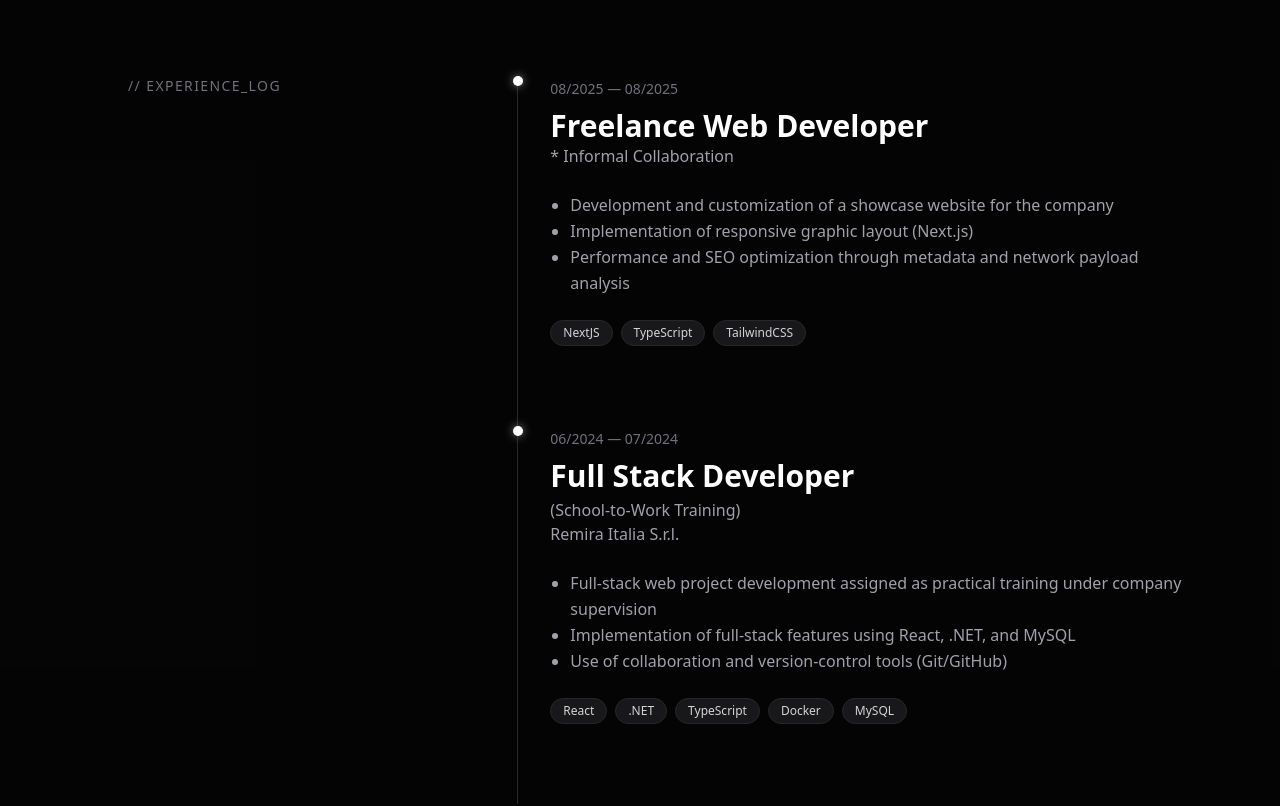
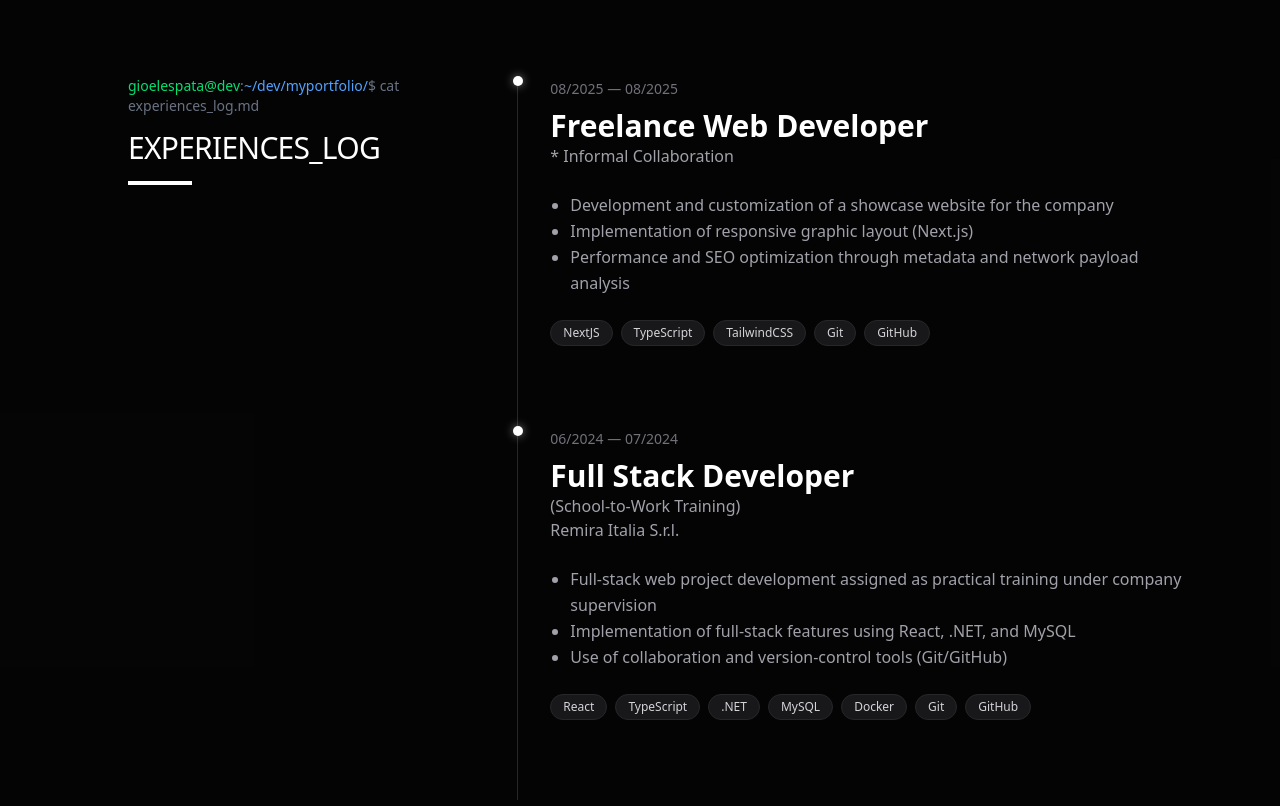
Before and after one commit to zoryon/myportfolio, a Next.js app: page / in a window 1280 px wide. Shown: the part 1620-2426 px from the top of the page. Built offline with nearby package versions, Linux system fonts and the light colour scheme.

Commit message:
Improved experience list

```diff
--- a/app/components/ExperienceList.tsx
+++ b/app/components/ExperienceList.tsx
@@ -2,64 +2,57 @@
 
 import Link from "next/link";
 
+import SectionTitle from "@/components/ui/SectionTitle";
+import { EXPERIENCES } from "@/constants/experience-constants";
+import { Experience } from "@/types/experience-types";
+import Date from "@/components/ui/Date";
+
 const ExperienceList = () => {
     return (
         <section className="py-24 px-6 md:px-20 bg-zinc-950/50">
-            <div className="ml-0 md:ml-12 flex flex-col md:flex-row gap-12">
-                <div className="md:w-1/3">
-                    <h2 className="text-sm font-mono text-muted tracking-widest">// EXPERIENCE_LOG</h2>
+            <div className="ml-0 md:ml-12 flex flex-col lg:flex-row gap-12">
+                <div className="lg:w-1/3">
+                    <SectionTitle title="EXPERIENCES_LOG" />
                 </div>
 
-                <div className="md:w-2/3">
-                    {/* Timeline Item 1 */}
+                <main className="lg:w-2/3">
+                    {EXPERIENCES.map((exp, i) => (
+                        <ExperienceComponent key={i} exp={exp} />
+                    ))}
+                </main>
+            </div>
+        </section>
+    );
+}
+
+const ExperienceComponent = ({ exp }: { exp: Experience }) => {
+    return (
         <div className="border-l border-border pl-8 relative pb-20">
+            {/* Timeline circle indicator */}
             <div className="absolute -left-[5px] top-0 w-2.5 h-2.5 bg-primary rounded-full shadow-[0_0_10px_rgba(255,255,255,0.5)]" />
 
-                        <span className="font-mono text-muted text-sm">08/2025 — 08/2025</span>
-                        <h3 className="text-3xl font-bold text-primary mt-2">Freelance Web Developer</h3>
-                        <Link href="https://www.remira.com/en/" className="text-secondary">* Informal Collaboration</Link>
+            <Date startDate={exp.startDate} endDate={exp.endDate} />
 
+            <h3 className="text-3xl font-bold text-primary mt-2">{exp.role}</h3>
+            <h2 className="text-secondary text-sm md:text-base">{exp.additionalInfo}</h2>
+            <Link href={exp.link || "#"} className="text-secondary text-sm md:text-base">{exp.company || ""}</Link>
+
+            {/* One List Item per object inside description (description is an array of Responsibilities and Tasks) */}
             <ul className="mt-6 text-secondary leading-relaxed">
-                            <li>Development and customization of a showcase website for the company</li>
-                            <li>Implementation of responsive graphic layout (Next.js)</li>
-                            <li>Performance and SEO optimization through metadata and network payload analysis</li>
+                {exp.description.map((item, i) => (
+                    <li key={i}>{item}</li>
+                ))}
             </ul>
 
-                        <div className="flex gap-2 mt-6">
-                            {['NextJS', 'TypeScript', 'TailwindCSS'].map(tag => (
+            {/* Tags representing skills or technologies used in the experience */}
+            <div className="flex gap-2 mt-6 flex-wrap">
+                {exp.tags.map(tag => (
                     <span key={tag} className="px-3 py-1 bg-surface border border-border rounded-full text-xs text-zinc-300 font-mono">
                         {tag}
                     </span>
                 ))}
             </div>
         </div>
-
-                    {/* Timeline Item 2 */}
-                    <div className="border-l border-border pl-8 relative pb-20">
-                        <div className="absolute -left-[5px] top-0 w-2.5 h-2.5 bg-primary rounded-full shadow-[0_0_10px_rgba(255,255,255,0.5)]" />
-
-                        <span className="font-mono text-muted text-sm">06/2024 — 07/2024</span>
-                        <h3 className="text-3xl font-bold text-primary mt-2">Full Stack Developer</h3>
-                        <h2 className="text-secondary mt-1">(School-to-Work Training)</h2>
-                        <Link href="https://www.remira.com/en/" className="text-secondary">Remira Italia S.r.l.</Link>
-
-                        <ul className="mt-6 text-secondary leading-relaxed">
-                            <li>Full-stack web project development assigned as practical training under company supervision</li>
-                            <li>Implementation of full-stack features using React, .NET, and MySQL</li>
-                            <li>Use of collaboration and version-control tools (Git/GitHub)</li>
-                        </ul>
-
-                        <div className="flex gap-2 mt-6">
-                            {['React', '.NET', 'TypeScript', 'Docker', 'MySQL'].map(tag => (
-                                <span key={tag} className="px-3 py-1 bg-surface border border-border rounded-full text-xs text-zinc-300 font-mono">
-                                    {tag}
-                                </span>
-                            ))}
-                        </div>
-                    </div>
-                </div>
-            </div>
-        </section>
     );
 }
 
--- /dev/null
+++ b/app/components/ui/Date.tsx
@@ -0,0 +1,13 @@
+import { CHARACTERS } from "@/constants/character-constants";
+
+const Date = ({ startDate, endDate }: { startDate: Date, endDate: Date | null }) => {
+    return (
+        <span className="font-mono text-muted text-sm">
+            {startDate.toLocaleDateString("it-IT", { year: "numeric", month: "numeric" })}
+            {CHARACTERS.SPACE}{endDate ? "—" : ""}{CHARACTERS.SPACE}
+            {endDate ? endDate.toLocaleDateString("it-IT", { year: "numeric", month: "numeric" }) : "Present"}
+        </span>
+    );
+}
+
+export default Date;
--- a/app/components/ui/SectionTitle.tsx
+++ b/app/components/ui/SectionTitle.tsx
@@ -3,14 +3,14 @@ const SectionTitle = ({ title }: { title: string }) => {
         <div className="mb-12">
             {/* Command Line Input */}
             <p className="text-sm font-mono text-gray-500 mb-2">
-                <span className="text-green-400">gioelespata@dev-machine</span>:
+                <span className="text-green-400">gioelespata@dev</span>:
                 <span className="text-blue-400">~/dev/myportfolio/</span>
                 $ cat {title.toLowerCase().replace(/\s/g, '-')}.md
             </p>
 
             {/* Section Title Output */}
             <h2 className="text-3xl font-mono text-white tracking-tight leading-relaxed">
-                {title}
+                {title.toUpperCase()}
             </h2>
 
             {/* Simple Underline Indicator */}
--- /dev/null
+++ b/app/constants/experience-constants.ts
@@ -0,0 +1,39 @@
+import { Experience } from "@/types/experience-types";
+
+/**
+ * EXPERIENCES array stores professional experiences.
+ * Obj key "description": An array of strings, each representing a responsibility or task.
+ *
+ * Note on the month parameter in Date:
+ * - JavaScript Date constructor uses zero-based months (0 = January, 1 = February, ..., 11 = December).
+ * - To represent the correct human-readable month, we subtract 1 from the intended month number.
+ *   Example: 8 - 1 → September (8 is September, but for JS it is 7), 6 - 1 → July.
+ */
+export const EXPERIENCES: Experience[] = [
+    {
+        startDate: new Date(2025, 8 - 1),
+        endDate: new Date(2025, 8 - 1),
+        role: "Freelance Web Developer",
+        company: "* Informal Collaboration",
+        description: [
+            "Development and customization of a showcase website for the company",
+            "Implementation of responsive graphic layout (Next.js)",
+            "Performance and SEO optimization through metadata and network payload analysis"
+        ],
+        tags: ["NextJS", "TypeScript", "TailwindCSS", "Git", "GitHub"]
+    },
+    {
+        startDate: new Date(2024, 6 - 1),
+        endDate: new Date(2024, 7 - 1),
+        role: "Full Stack Developer",
+        company: "Remira Italia S.r.l.",
+        link: "https://www.remira.com/en/",
+        additionalInfo: "(School-to-Work Training)",
+        description: [
+            "Full-stack web project development assigned as practical training under company supervision",
+            "Implementation of full-stack features using React, .NET, and MySQL",
+            "Use of collaboration and version-control tools (Git/GitHub)"
+        ],
+        tags: ["React", "TypeScript", ".NET", "MySQL", "Docker", "Git", "GitHub"]
+    },
+] as const;
--- /dev/null
+++ b/app/types/experience-types.ts
@@ -0,0 +1,10 @@
+export type Experience = {
+    startDate: Date,
+    endDate: Date | null,
+    role: string,
+    company?: string,
+    link?: string,
+    additionalInfo?: string,
+    description: string[],
+    tags: string[],
+}
```
Lines whose indentation alone changed are shown as unchanged.
